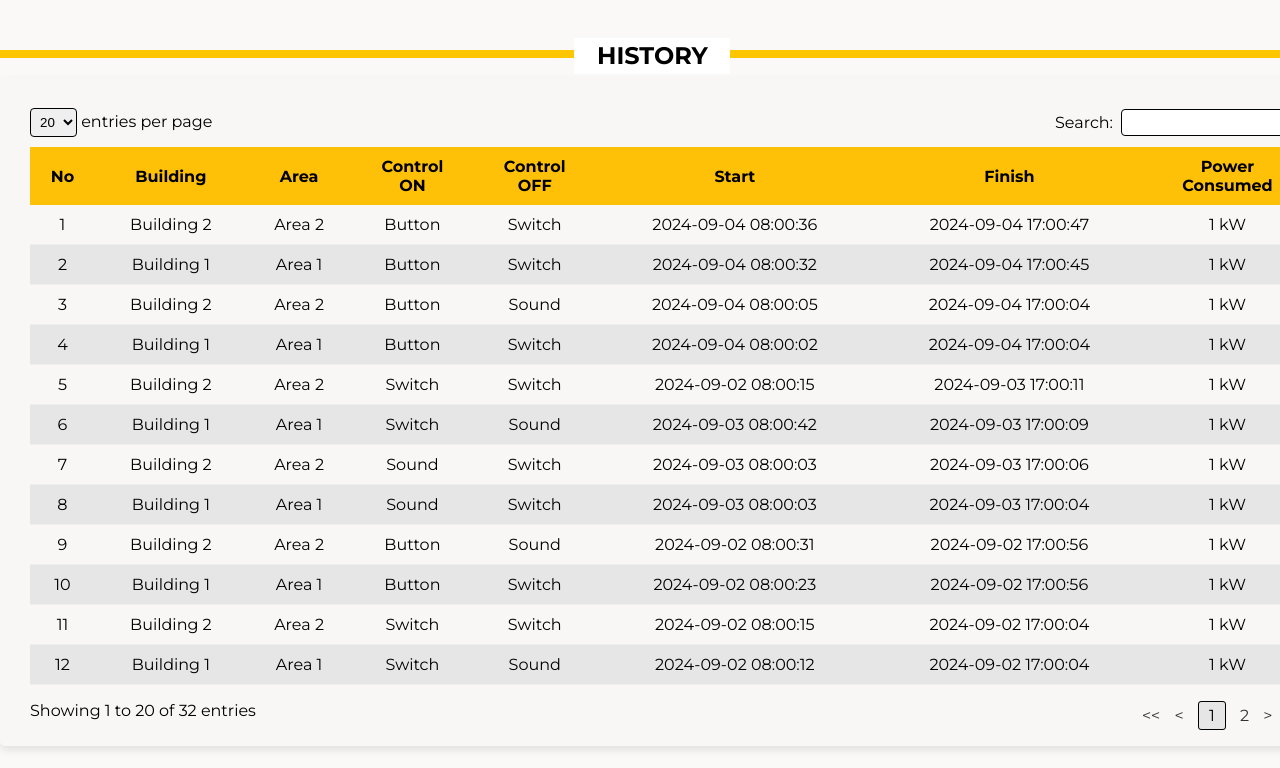
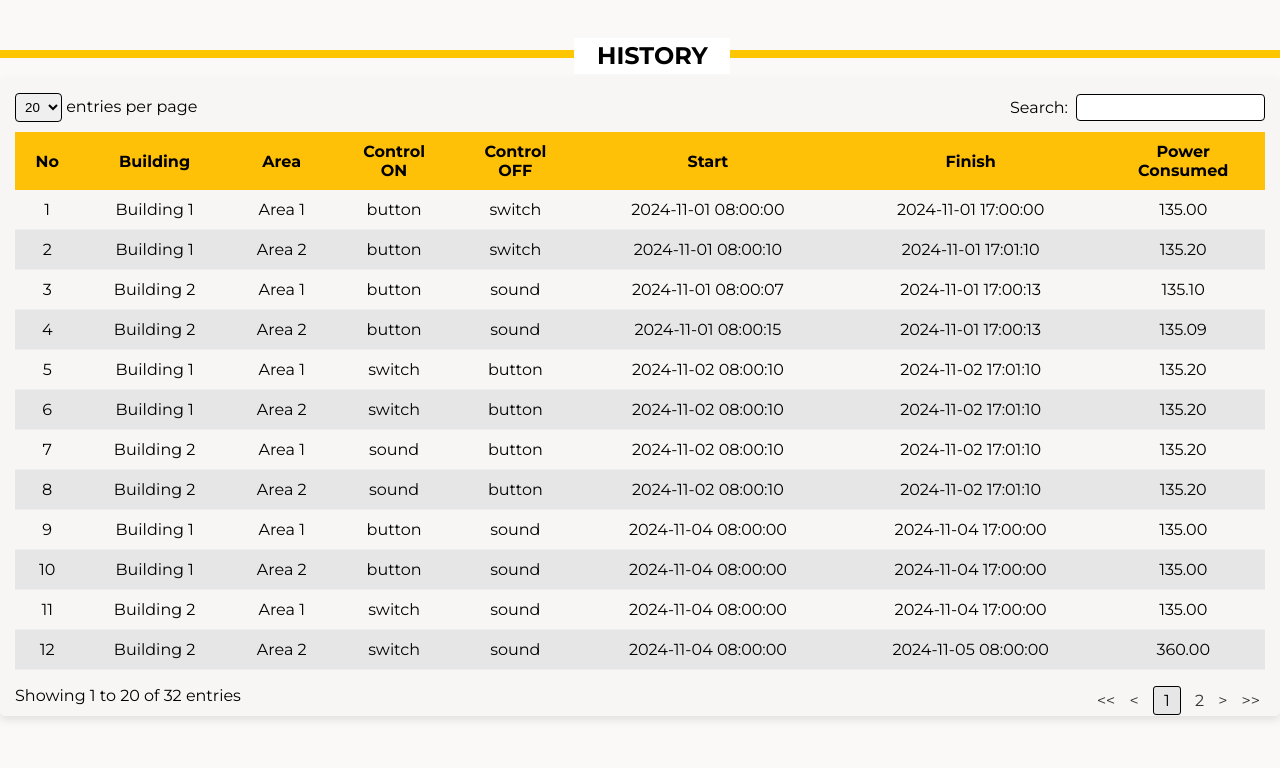
Before and after one commit to achillsetara16/Monitoring-Daya-Listrik-, a PHP site: page /history.php in a window 1280 px wide. Shown: the part 32-800 px from the top of the page. Run offline with PHP 8.4, Linux system fonts and the light colour scheme; data comes from the database, SQL or seed files in the repository.

Commit message:
edit table history

```diff
--- a/history.php
+++ b/history.php
@@ -2,6 +2,7 @@
 <!-- Deskripsi: File ini menampilkan riwayat pemakaian daya secara rinci -->
 <!-- Dibuat oleh: Elvan - NIM: 3312311004 -->
 <!-- Tanggal: 12 November 2024 -->
+<?php require 'connect_mysql.php'; ?>
 
 <!DOCTYPE html>
 <html lang="en">
@@ -49,35 +50,29 @@
         <tbody>
                     <?php
 
-                    $data = [
-                        ["Building 2", "Area 2", "Button", "Switch", "2024-09-04 08:00:36", "2024-09-04 17:00:47", "1 kW"],
-                        ["Building 1", "Area 1", "Button", "Switch", "2024-09-04 08:00:32", "2024-09-04 17:00:45", "1 kW"],
-                        ["Building 2", "Area 2", "Button", "Sound", "2024-09-04 08:00:05", "2024-09-04 17:00:04", "1 kW"],
-                        ["Building 1", "Area 1", "Button", "Switch", "2024-09-04 08:00:02", "2024-09-04 17:00:04", "1 kW"],
-                        ["Building 2", "Area 2", "Switch", "Switch", "2024-09-02 08:00:15", "2024-09-03 17:00:11", "1 kW"],
-                        ["Building 1", "Area 1", "Switch", "Sound", "2024-09-03 08:00:42", "2024-09-03 17:00:09", "1 kW"],
-                        ["Building 2", "Area 2", "Sound", "Switch", "2024-09-03 08:00:03", "2024-09-03 17:00:06", "1 kW"],
-                        ["Building 1", "Area 1", "Sound", "Switch", "2024-09-03 08:00:03", "2024-09-03 17:00:04", "1 kW"],
-                        ["Building 2", "Area 2", "Button", "Sound", "2024-09-02 08:00:31", "2024-09-02 17:00:56", "1 kW"],
-                        ["Building 1", "Area 1", "Button", "Switch", "2024-09-02 08:00:23", "2024-09-02 17:00:56", "1 kW"],
-                        ["Building 2", "Area 2", "Switch", "Switch", "2024-09-02 08:00:15", "2024-09-02 17:00:04", "1 kW"],
-                        ["Building 1", "Area 1", "Switch", "Sound", "2024-09-02 08:00:12", "2024-09-02 17:00:04", "1 kW"],
+                    if (isset($connect)) {
+                        $sql = "SELECT * FROM history";
+                        $result = mysqli_query($connect, $sql);
 
-                    ];
-
-                    $no = 1;
-                    foreach ($data as $row) {
-                        echo "<tr>";
-                        echo "<td>{$no}</td>";
-                        echo "<td>{$row[0]}</td>";
-                        echo "<td>{$row[1]}</td>";
-                        echo "<td>{$row[2]}</td>";
-                        echo "<td>{$row[3]}</td>";
-                        echo "<td>{$row[4]}</td>";
-                        echo "<td>{$row[5]}</td>";
-                        echo "<td>{$row[6]}</td>";
-                        echo "</tr>";
-                        $no++;
+                        if (mysqli_num_rows($result) > 0) {
+                            $no = 1;
+                            while ($row = mysqli_fetch_assoc($result)) {
+                                echo "<tr>";
+                                echo "<td>" . $no++ . "</td>";
+                                echo "<td>" . htmlspecialchars($row['building']) . "</td>";
+                                echo "<td>" . htmlspecialchars($row['area']) . "</td>";
+                                echo "<td>" . htmlspecialchars($row['control_on']) . "</td>";
+                                echo "<td>" . htmlspecialchars($row['control_off']) . "</td>";
+                                echo "<td>" . htmlspecialchars($row['start_time']) . "</td>";
+                                echo "<td>" . htmlspecialchars($row['finish_time']) . "</td>";
+                                echo "<td>" . htmlspecialchars($row['power_consumed']) . "</td>";
+                                echo "</tr>";
+                            }
+                        } else {
+                            echo "<tr><td colspan='8'>No data found.</td></tr>";
+                        }
+                    } else {
+                        echo "<tr><td colspan='8'>Failed to connect to database.</td></tr>";
                     }
                     ?>
                 </tbody>
--- a/style.css
+++ b/style.css
@@ -304,16 +304,18 @@ nav ul li a.active {
 }
 
 #history .table-container {
-  position: fixed;
+  position: relative;
   background-color: rgba(247, 244, 243, 0.5);
-  padding: 30px;
-  width: 100%;
+  padding: 15px;
+  width: 100% r;
   border-radius: 5px;
   box-shadow: 0 4px 8px rgba(0, 0, 0, 0.1);
+  margin: 1 rem auto;
 }
 
 #history .table-controls {
   display: flex;
+  width: 100%;
   justify-content: space-between;
   align-items: center;
   margin-bottom: 10px;
```
